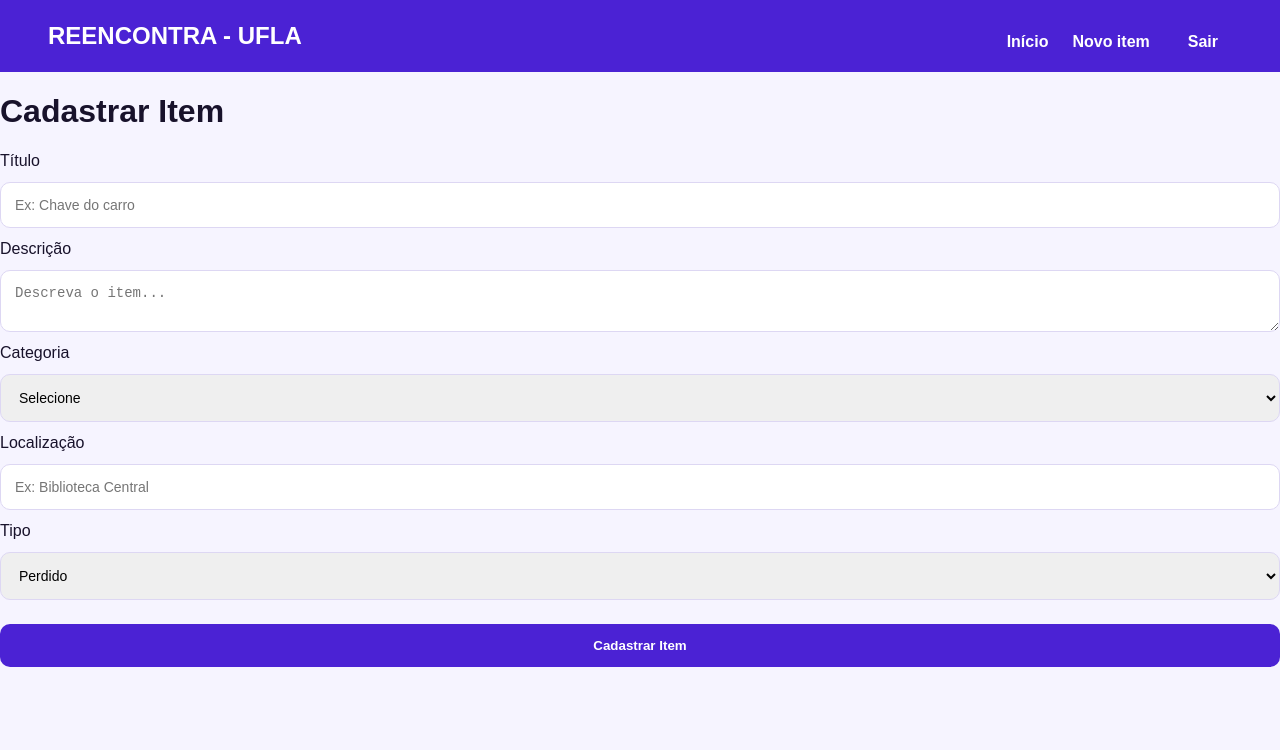
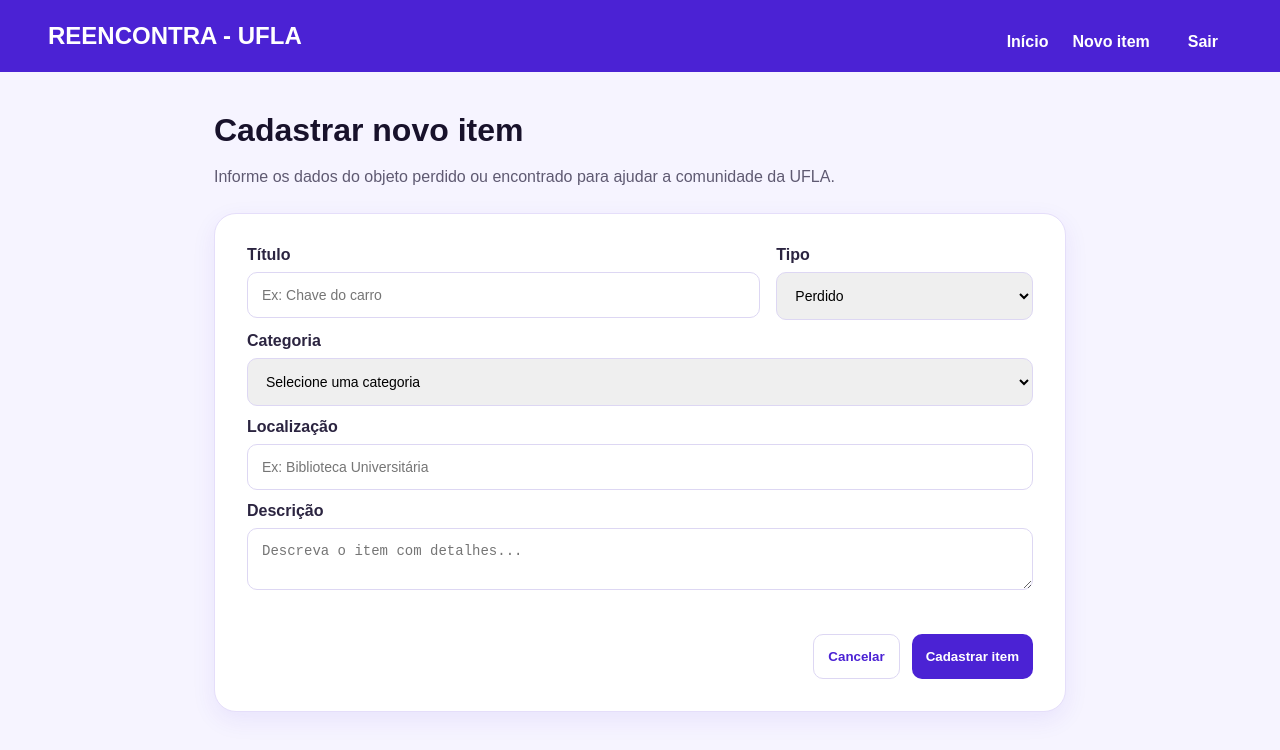
Before and after one commit to JoaoMarcosLeal/Reencontra, a React (Create React App) app in the folder frontend/: page /novo-item in a window 1280 px wide. Shown: the top 750 px of the page. Built offline with nearby package versions, Linux system fonts and the light colour scheme; sample sign-in values are in the browser's storage.

Commit message:
style: melhorar layout da tela de cadastro de itens

```diff
--- a/frontend/src/App.css
+++ b/frontend/src/App.css
@@ -271,3 +271,75 @@
   background: #d9f8e8;
   color: #16834f;
 }
+
+.create-item-page {
+  max-width: 900px;
+  margin: 40px auto;
+  padding: 0 24px;
+}
+
+.create-item-header {
+  margin-bottom: 24px;
+}
+
+.create-item-header h1 {
+  font-size: 32px;
+  margin-bottom: 8px;
+}
+
+.create-item-header p {
+  color: #5f5a72;
+  line-height: 1.5;
+}
+
+.create-item-card {
+  background: white;
+  border: 1px solid #e5defa;
+  border-radius: 22px;
+  padding: 32px;
+  box-shadow: 0 8px 24px rgba(75, 34, 212, 0.08);
+}
+
+.form-row {
+  display: grid;
+  grid-template-columns: 2fr 1fr;
+  gap: 16px;
+}
+
+.form-group {
+  display: flex;
+  flex-direction: column;
+  gap: 8px;
+}
+
+.form-group label {
+  font-weight: 700;
+  color: #2b2440;
+}
+
+.form-actions {
+  margin-top: 20px;
+  display: flex;
+  justify-content: flex-end;
+  gap: 12px;
+}
+
+.secondary-button {
+  background: white;
+  color: #4b22d4;
+  border: 1px solid #ddd7f3;
+}
+
+@media (max-width: 700px) {
+  .form-row {
+    grid-template-columns: 1fr;
+  }
+
+  .create-item-card {
+    padding: 24px;
+  }
+
+  .form-actions {
+    flex-direction: column-reverse;
+  }
+}
--- a/frontend/src/pages/CreateItem.jsx
+++ b/frontend/src/pages/CreateItem.jsx
@@ -49,13 +49,21 @@
     }
 
     return (
-        <div>
+        <>
             <Navbar />
 
-            <main className="form-container">
-                <h1>Cadastrar Item</h1>
+            <main className="create-item-page">
+                <section className="create-item-header">
+                    <h1>Cadastrar novo item</h1>
+                    <p>
+                        Informe os dados do objeto perdido ou encontrado para ajudar a comunidade da UFLA.
+                    </p>
+                </section>
 
+                <section className="create-item-card">
                     <form className="item-form" onSubmit={handleSubmit}>
+                        <div className="form-row">
+                            <div className="form-group">
                                 <label>Título</label>
                                 <input
                                     type="text"
@@ -64,38 +72,9 @@
                                     onChange={(e) => setTitle(e.target.value)}
                                     required
                                 />
+                            </div>
 
-                    <label>Descrição</label>
-                    <textarea
-                        placeholder="Descreva o item..."
-                        value={description}
-                        onChange={(e) => setDescription(e.target.value)}
-                        required
-                    />
-
-                    <label>Categoria</label>
-                    <select
-                        value={category}
-                        onChange={(e) => setCategory(e.target.value)}
-                        required
-                    >
-                        <option value="">Selecione</option>
-                        <option value="Eletrônicos">Eletrônicos</option>
-                        <option value="Documentos">Documentos</option>
-                        <option value="Chaves">Chaves</option>
-                        <option value="Acessórios">Acessórios</option>
-                        <option value="Outros">Outros</option>
-                    </select>
-
-                    <label>Localização</label>
-                    <input
-                        type="text"
-                        placeholder="Ex: Biblioteca Central"
-                        value={location}
-                        onChange={(e) => setLocation(e.target.value)}
-                        required
-                    />
-
+                            <div className="form-group">
                                 <label>Tipo</label>
                                 <select
                                     value={isFound}
@@ -104,17 +83,63 @@
                                     <option value="false">Perdido</option>
                                     <option value="true">Encontrado</option>
                                 </select>
+                            </div>
+                        </div>
+
+                        <div className="form-group">
+                            <label>Categoria</label>
+                            <select
+                                value={category}
+                                onChange={(e) => setCategory(e.target.value)}
+                                required
+                            >
+                                <option value="">Selecione uma categoria</option>
+                                <option value="Eletrônicos">Eletrônicos</option>
+                                <option value="Documentos">Documentos</option>
+                                <option value="Chaves">Chaves</option>
+                                <option value="Acessórios">Acessórios</option>
+                                <option value="Outros">Outros</option>
+                            </select>
+                        </div>
+
+                        <div className="form-group">
+                            <label>Localização</label>
+                            <input
+                                type="text"
+                                placeholder="Ex: Biblioteca Universitária"
+                                value={location}
+                                onChange={(e) => setLocation(e.target.value)}
+                                required
+                            />
+                        </div>
+
+                        <div className="form-group">
+                            <label>Descrição</label>
+                            <textarea
+                                placeholder="Descreva o item com detalhes..."
+                                value={description}
+                                onChange={(e) => setDescription(e.target.value)}
+                                required
+                            />
+                        </div>
 
                         {successMessage && <p className="success-message">{successMessage}</p>}
                         {errorMessage && <p className="error-message">{errorMessage}</p>}
 
+                        <div className="form-actions">
+                            <button type="button" className="secondary-button" onClick={() => navigate("/dashboard")}>
+                                Cancelar
+                            </button>
+
                             <button type="submit" disabled={loading}>
-                        {loading? "Cadastrando...": "Cadastrar Item"}
+                                {loading ? "Cadastrando..." : "Cadastrar item"}
                             </button>
+                        </div>
                     </form>
+                </section>
             </main>
-        </div>
-    )
+        </>
+    );
 }
 
 export default CreateItem;
```
Lines whose indentation alone changed are shown as unchanged.
